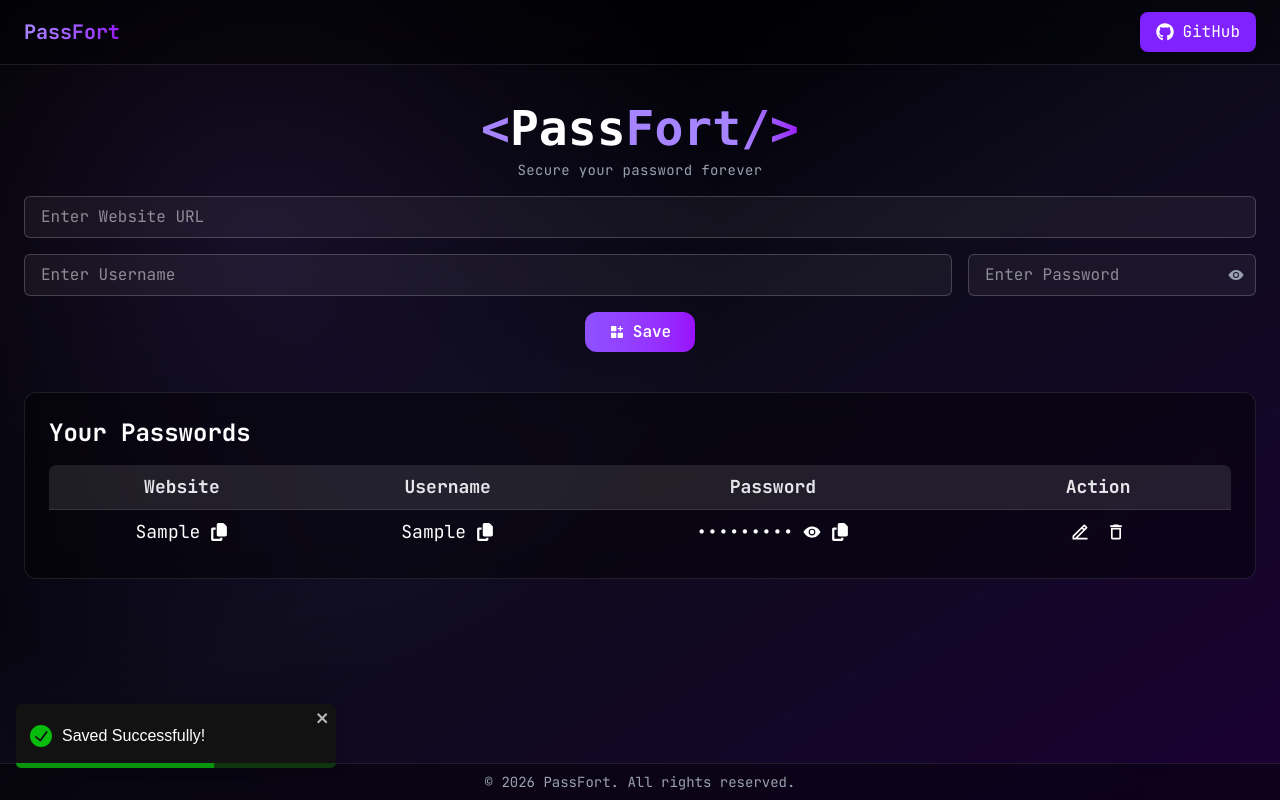
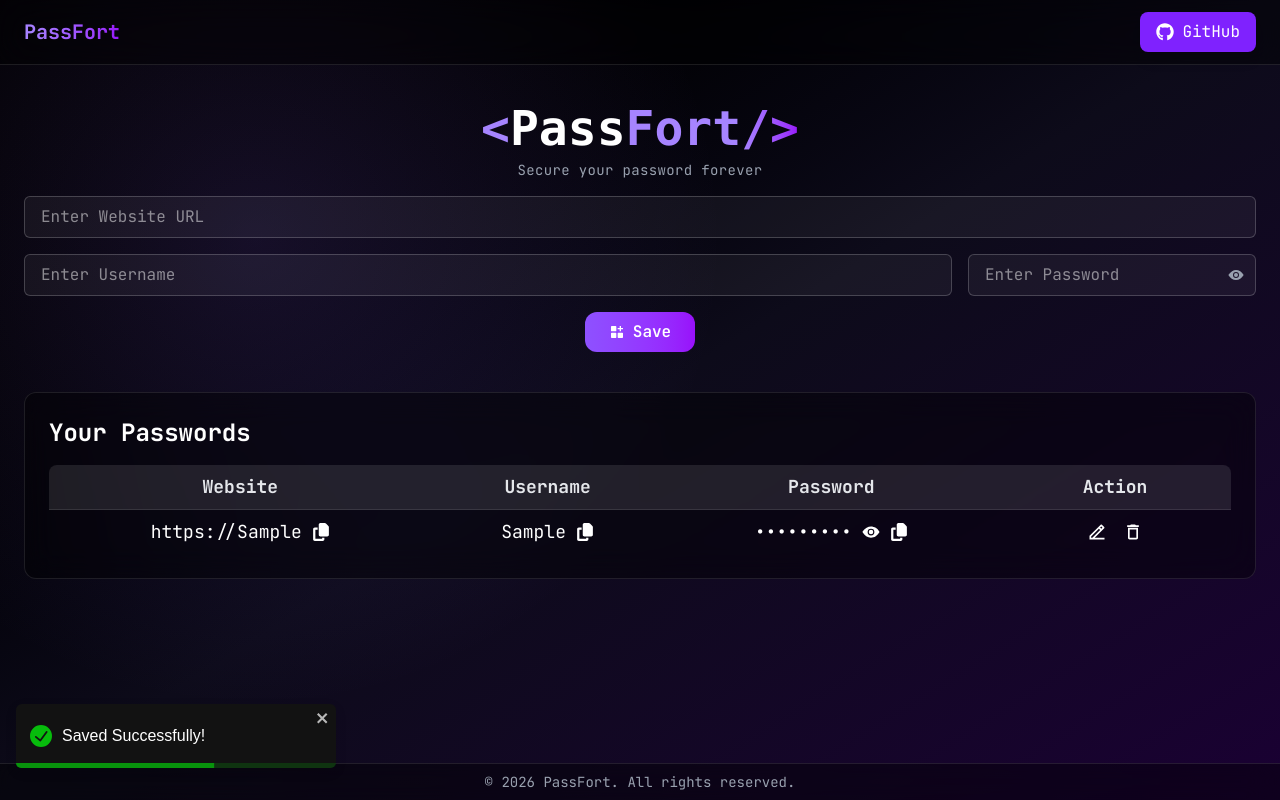
Before and after one commit to gauravsingh1907/PassFort, a React (Vite) app: page / in a window 1280 px wide. Both pictures are taken after typing "Sample", "Sample", "Sample123" into the empty fields and a click on the button "Save". Built offline with nearby package versions, Linux system fonts and the light colour scheme.

Commit message:
feat: normalize site URLs and enhance link security in Manager component

```diff
--- a/src/components/Manager.jsx
+++ b/src/components/Manager.jsx
@@ -44,9 +44,16 @@ const Manager = () => {
       toast.error("All fields are required!");
       return;
     }
+
+      let site = form.site;
+  if (!site.startsWith("http://") && !site.startsWith("https://")) {
+    site = `https://${site}`;
+  }
+
+  console.log("Normalized URL:", site); // ✅ check he
     if (editId) {
       const updated = passwordArray.map(item =>
-        item.id === editId ? { ...form, id: editId } : item);
+        item.id === editId ? { ...form, site, id: editId } : item);
 
 
       setPasswordArray(updated);
@@ -67,8 +74,8 @@ const Manager = () => {
     else {
 
       const id = uuidv4();
-      setPasswordArray([...passwordArray, { ...form, id }])
-      localStorage.setItem("passwords", JSON.stringify([...passwordArray, { ...form, id }]))
+      setPasswordArray([...passwordArray, { ...form, site, id }])
+      localStorage.setItem("passwords", JSON.stringify([...passwordArray, { ...form, site, id }]))
       toast.success('Saved Successfully!', {
         position: "bottom-left",
         autoClose: 5000,
@@ -256,7 +263,7 @@ const Manager = () => {
                     return <tr key={item.id} className="border-t border-white/10 hover:bg-white/5 transition">
                       <td className="px-4 py-2 text-white text-center">
                         <div className="flex items-center justify-center gap-2.5">
-                          <a href={item.site} target="_blank">{item.site}</a>
+                          <a href={item.site} target="_blank" rel="noopener noreferrer">{item.site}</a>
                           <div className="cursor-pointer transition hover:scale-110 active:scale-90" onClick={() => { copybutton(item.site) }}><FaCopy /></div>
                         </div>
                       </td>
```
